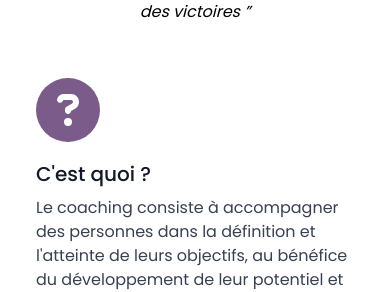
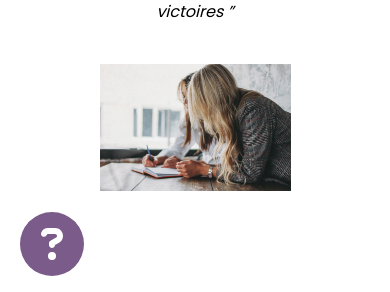
Before and after one commit to antoinebollinger/unpasdeplus-coaching, a Next.js app: page / in a window 390 px wide. Shown: the part 794-1086 px from the top of the page. Built offline with nearby package versions, Linux system fonts and the light colour scheme.

Commit message:
🚧 flex order

```diff
--- a/sections/about.js
+++ b/sections/about.js
@@ -5,7 +5,7 @@ import Sabrina from "../public/images/sabrina.webp";
 export default function About() {
     return (
         <section id="about" className="relative py-120">
-            <div className="container px-8 mx-auto">
+            <div className="container">
                 <div className="justify-center row">
                     <div className="w-full mx-4 lg:w-1/2">
                         <div className="pb-10 text-center section-title">
--- a/sections/service.js
+++ b/sections/service.js
@@ -18,7 +18,7 @@ export default function Service() {
                         </div>
                     </div>
                     <div className="flex flex-wrap flex-col sm:flex-row justify-center">
-                        <div className="w-full md:w-3/4 md:pl-6">
+                        <div className="w-full md:w-3/4 md:pl-6 order-2 lg:order-1">
                             <div className="row">
                                 <div className="w-full md:w-1/2">
                                     <div className="block mx-4 services-content sm:flex">
@@ -60,7 +60,7 @@ export default function Service() {
                                 </div>
                             </div>
                         </div>
-                        <div className="w-1/2 md:w-1/4 md:pr-6 mx-auto">
+                        <div className="w-1/2 md:w-1/4 md:pr-6 mx-auto order-1 lg-order-2">
                             <Image
                                 src={Coaching}
                                 className="w-full"
--- a/styles/globals.scss
+++ b/styles/globals.scss
@@ -29,7 +29,7 @@ p {
 }
 
 .container {
-    @apply px-5 mx-auto;
+    @apply px-1 lg:px-5 mx-auto;
 }
 
 .row {
```
